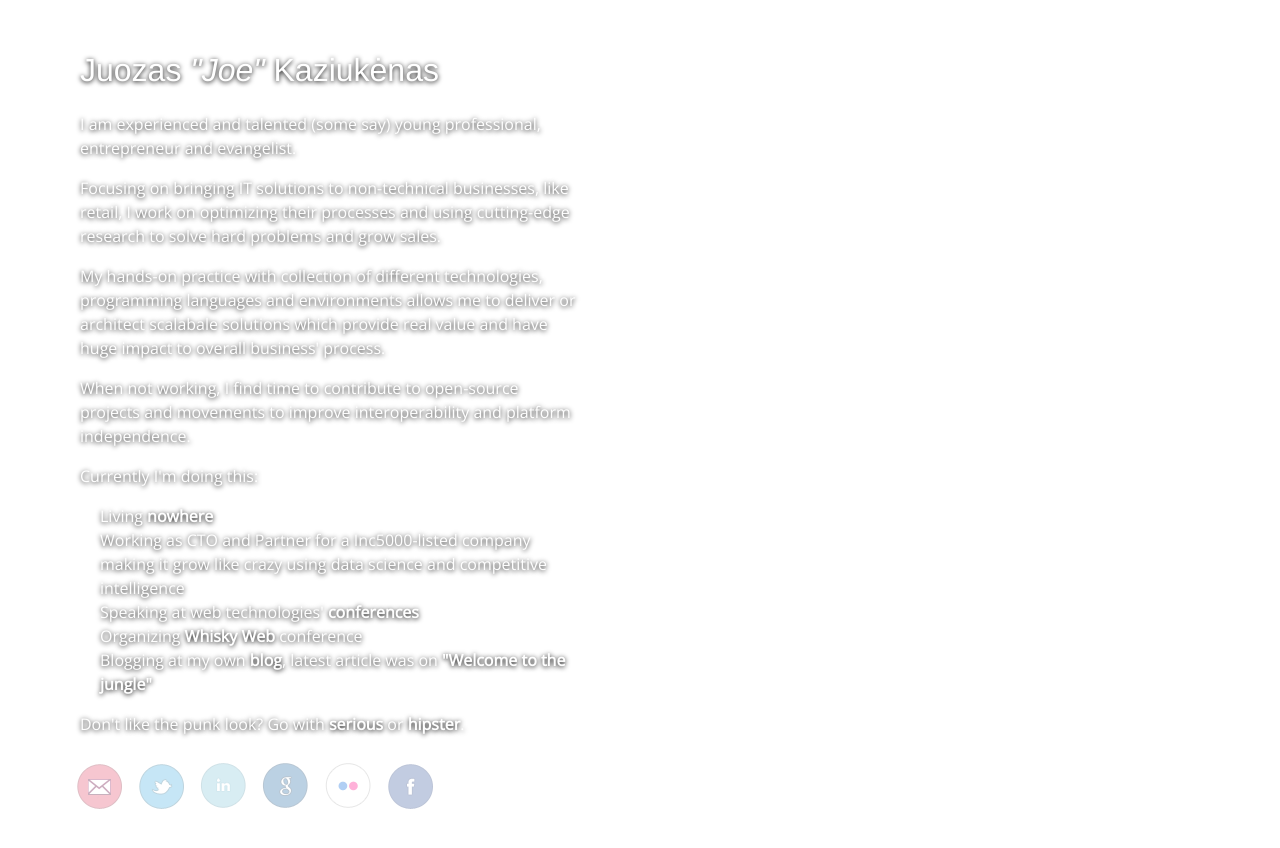
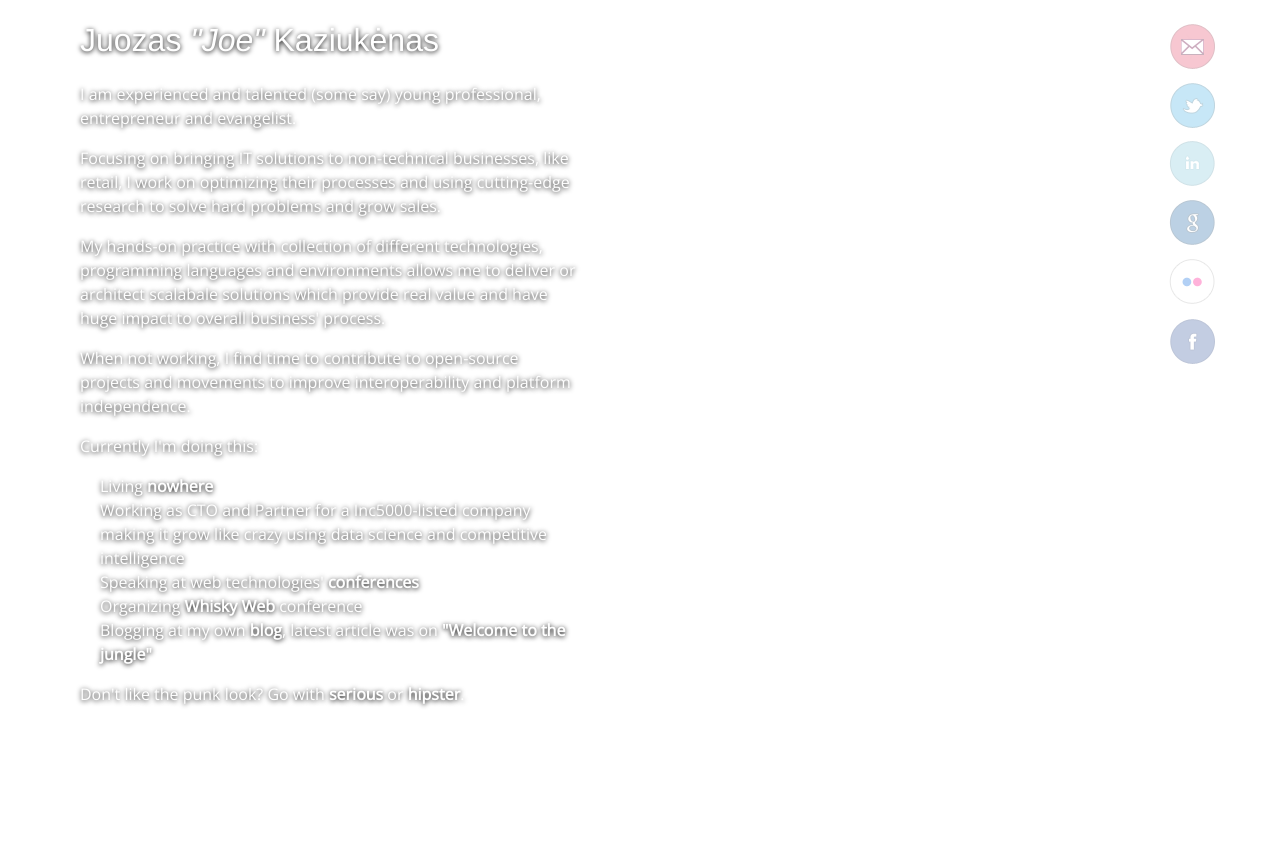
Before and after one commit to juokaz/juokaz.com, a Jekyll site: the page built from index.html, in a window 1280 px wide. Shown: the top 848 px of the page. Built offline with Jekyll 4.4.1, drawn with Linux system fonts in a browser that asks for light colours; nearby versions of some CDN libraries; library files that are not in the unit come from our copies; the list of posts is cut into pages by our own code.

Commit message:
Move connect icons to the side

```diff
--- a/index.html
+++ b/index.html
@@ -14,27 +14,25 @@
         p, ul { color: #fff; font-family: 'Open Sans', Helvetica; font-size: 16px; line-height: 24px; margin-bottom: 16px; -webkit-font-smoothing: antialiased; text-shadow: 0 1px 5px black; }
         a { color: #fff; font-weight: bold; text-decoration: none; border-bottom: 1px solid rgba(255,255,255,0.3); }
         a:hover { color: #990000; border-bottom: 1px solid rgba(255,255,255,1); }
-        #about { width: 500px; padding: 50px 0 0 30px; margin: 0 auto 0 50px !important; }
+        #about { width: 500px; padding: 20px 0 0 30px; margin: 0 auto 0 50px !important; }
         h1 { font-family: "Helvetica Neue", Helvetica, Arial, sans-serif; font-weight: 300; margin-bottom: 20px; line-height: 130%; color: #fff; text-shadow: 0 1px 5px black;}
         ul { margin-left: 20px; }
-        ul#connect{white-space:nowrap;width: 400px; padding: 10px 0 0 20px; margin: 0 auto 0 50px !important;}
+        ul#connect{ margin-left: 0; width: 60px; position: fixed; right: 52px; top: 22px; }
         #connect li{display:inline;list-style-type:none;}
-        #connect a{text-decoration: none;padding:3px 5px;border-style: none;}
+        #connect a{text-decoration: none;border-style: none;}
         #connect a:link,#navlist a:visited{text-decoration: none;opacity:0.3;border-style: none;}
         #connect a:hover{text-decoration: none;opacity:0.8;border-style: none;}
-        #connect img {border:none;}
+        #connect img {border:none;margin-bottom:5px;}
         #go-serious-punk {display: none;}
         #go-hipster-punk {display: none;}
         #go-serious-hipster {display: inline;}
 
-        #hipster #about { padding: 50px 30px 0 0; margin: 0 50px 0 auto !important; }
-        #hipster ul#connect { padding: 10px 20px 0 0; margin: 0 170px 0 auto !important;}
+        #hipster #about, #serious #about { padding: 20px 30px 0 0; margin: 0 50px 0 auto !important; }
+        #hipster ul#connect, #serious ul#connect { right: none; left: 52px; }
         #hipster #go-serious-punk {display: inline;}
         #hipster #go-hipster-punk {display: none;}
         #hipster #go-serious-hipster {display: none;}
 
-        #serious #about { padding: 50px 30px 0 0; margin: 0 50px 0 auto !important; }
-        #serious ul#connect { padding: 10px 20px 0 0; margin: 0 170px 0 auto !important;}
         #serious #go-serious-punk {display: none;}
         #serious #go-hipster-punk {display: inline;}
         #serious #go-serious-hipster {display: none;}
```
